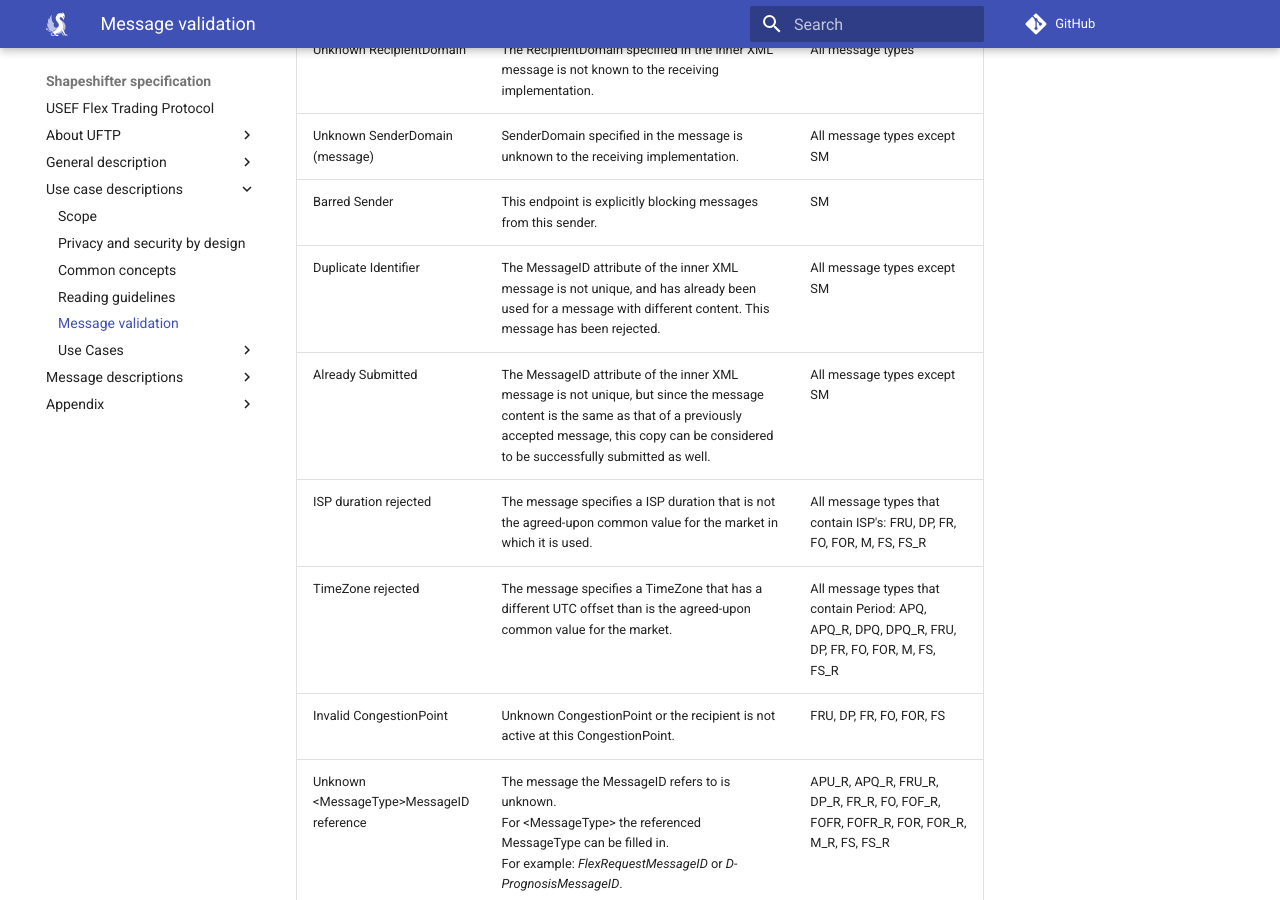
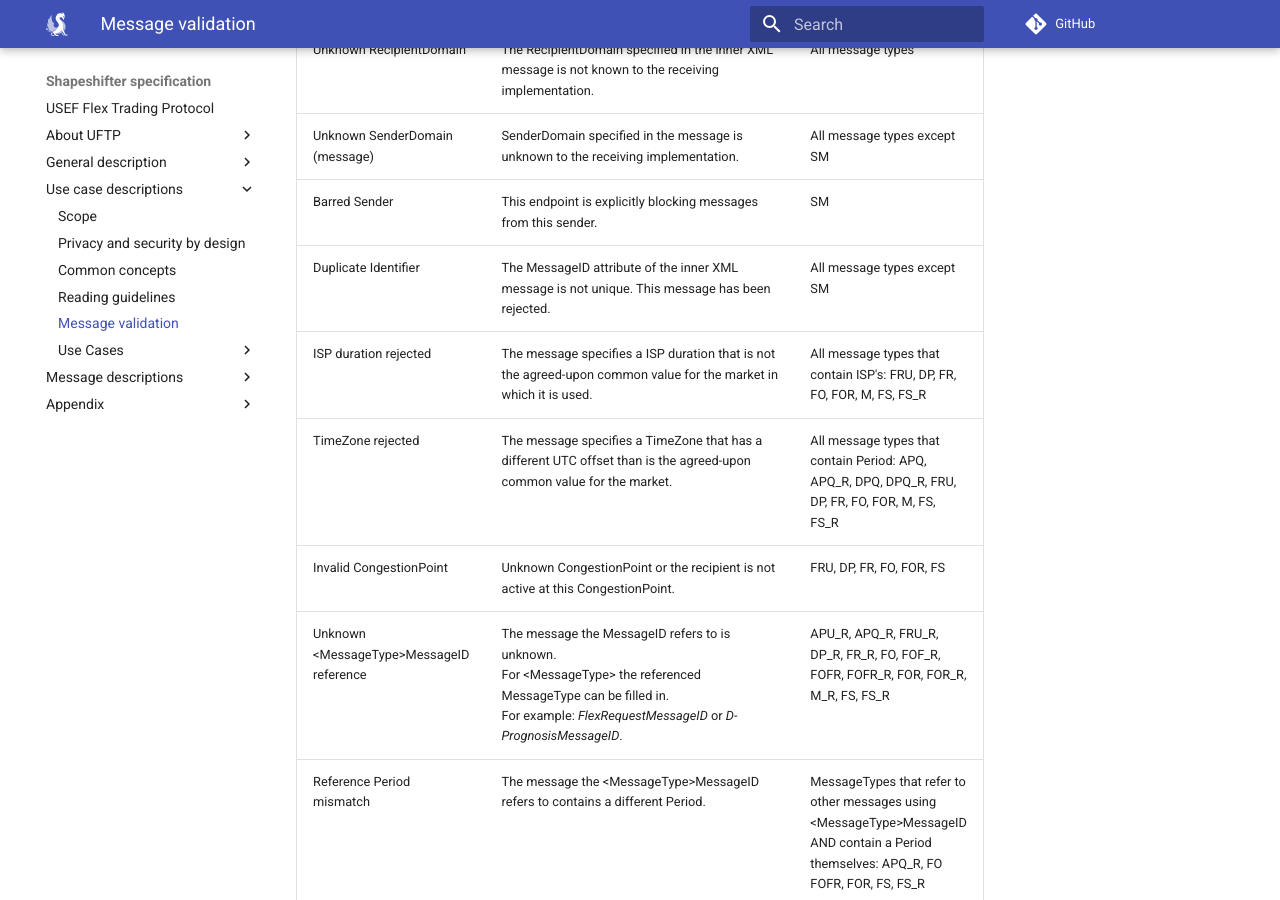
Before and after one commit to shapeshifter/shapeshifter-specification, an MkDocs documentation site: the page built from docs/use-case-descriptions/message-validation.md, in a window 1280 px wide and 900 px high, scrolled down 974 px. Built offline with MkDocs 1.6.1 and Material for MkDocs 9.7.7, drawn with Linux system fonts in a browser that asks for light colours; comment, search, counter and statistics services are not loaded; the version menu is left out.

Commit message:
Removed Already Submitted Validation error

```diff
--- a/docs/use-case-descriptions/message-validation.md
+++ b/docs/use-case-descriptions/message-validation.md
@@ -27,8 +27,7 @@ This field can contain multiple reasons for rejections (separated by a semicolon
 | Unknown RecipientDomain | The RecipientDomain specified in the inner XML message is not known to the receiving implementation. | All message types |
 | Unknown SenderDomain (message) | SenderDomain specified in the message is unknown to the receiving implementation. | All message types except SM |
 | Barred Sender | This endpoint is explicitly blocking messages from this sender. | SM |
-| Duplicate Identifier | The MessageID attribute of the inner XML message is not unique, and has already been used for a message with different content. This message has been rejected. | All message types except SM |
-| Already Submitted | The MessageID attribute of the inner XML message is not unique, but since the message content is the same as that of a previously accepted message, this copy can be considered to be successfully submitted as well. | All message types except SM |
+| Duplicate Identifier | The MessageID attribute of the inner XML message is not unique. This message has been rejected. | All message types except SM |
 | ISP duration rejected | The message specifies a ISP duration that is not the agreed-upon common value for the market in which it is used. | All message types that contain ISP's: FRU, DP, FR, FO, FOR, M, FS, FS_R|
 | TimeZone rejected | The message specifies a TimeZone that has a different UTC offset than is the agreed-upon common value for the market. | All message types that contain Period: APQ, APQ_R, DPQ, DPQ_R, FRU, DP, FR, FO, FOR, M, FS, FS_R |
 | Invalid CongestionPoint | Unknown CongestionPoint or the recipient is not active at this CongestionPoint. | FRU, DP, FR, FO, FOR, FS |
```
